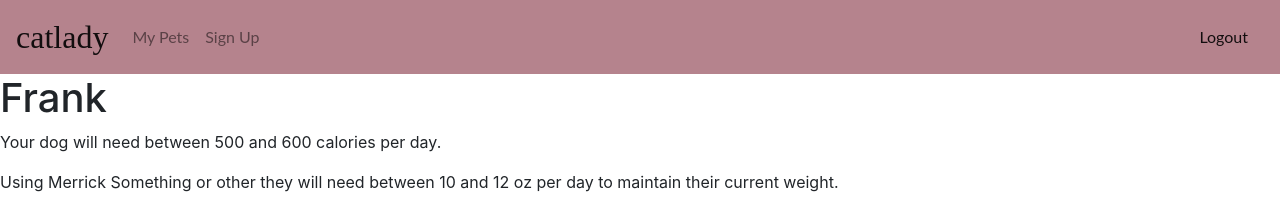
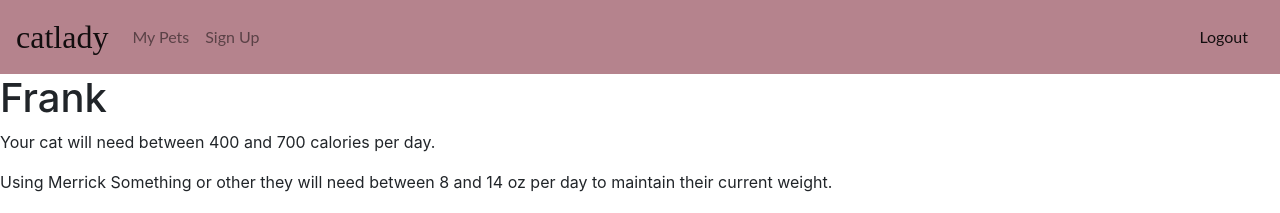
Before and after one commit to Jack-Aaron/catlady, a React (Create React App) app in the folder client/: page / in a window 1280 px wide. Shown: the top 213 px of the page. Built offline with nearby package versions, Linux system fonts and the light colour scheme.

Commit message:
Fixed if statement to calculate calorie amounts based on cat/dog pet type.

```diff
--- a/client/src/components/FinalCalculation.js
+++ b/client/src/components/FinalCalculation.js
@@ -5,7 +5,7 @@ export const FinalCalculation = (props) => {
   let highEndCalories = 0;
   let name = "Frank";
   let inputFood = "Merrick Something or other";
-  let petType = "dog";
+  let petType = "cat";
   let caloriesPerPackage = "500";
   let ozPerPackage = 10;
   let mealNumber = 3;
```
